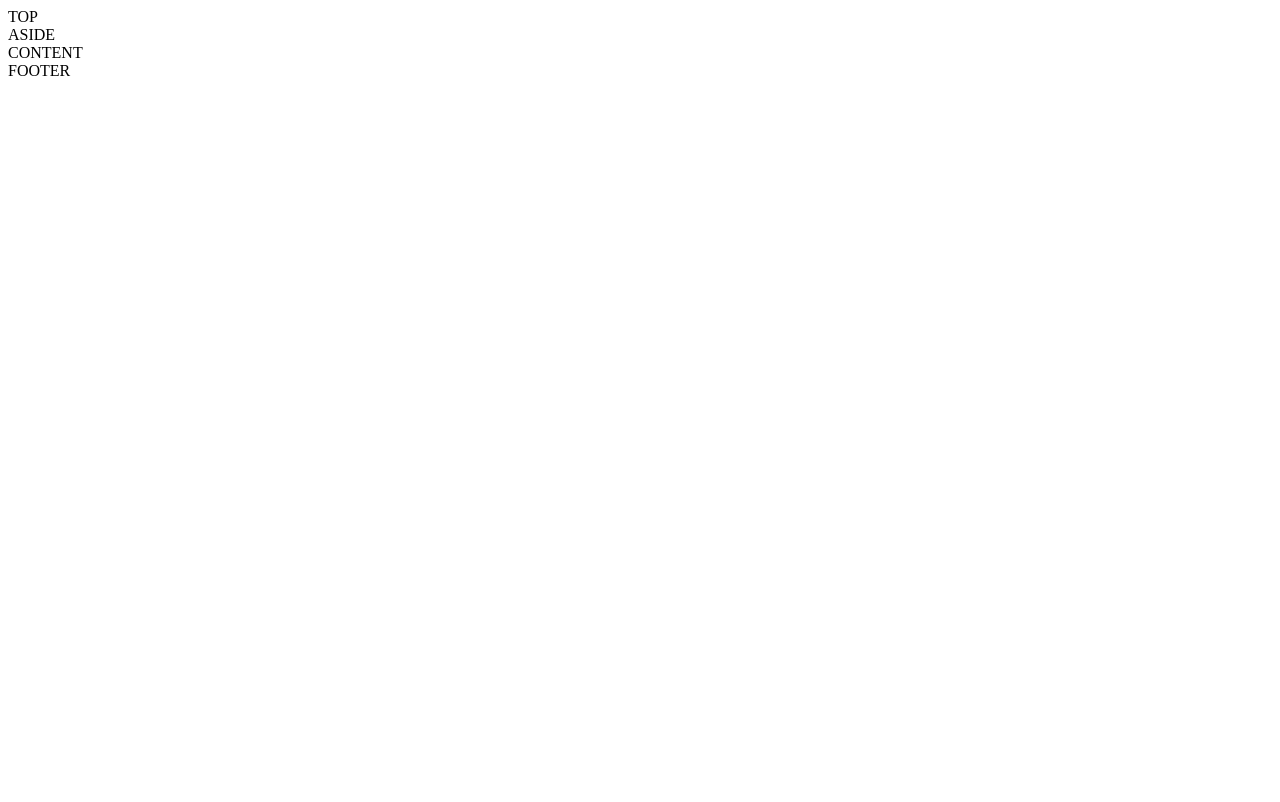
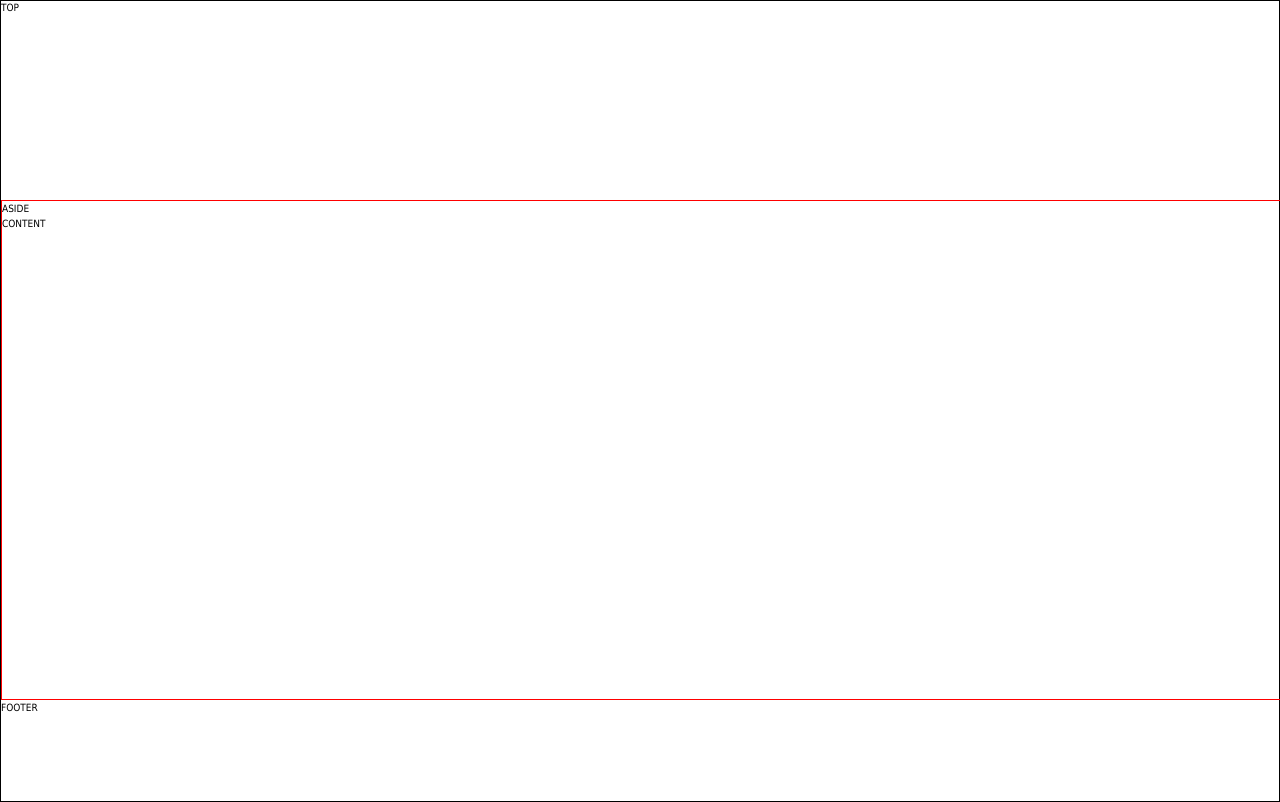
Before and after one commit to afeiship/javascript-toolkit-docs, a website: page src/index.html in a window 1280 px wide. Drawn offline with Linux system fonts and the light colour scheme.

Commit message:
issue: basic layout

```diff
--- a/package.json
+++ b/package.json
@@ -24,5 +24,8 @@
     "gulp-size": "^2.1.0",
     "gulp-uglify": "^2.1.2",
     "yargs": "^4.7.1"
+  },
+  "dependencies": {
+    "web-sass-reset": "github:afeiship/web-sass-reset"
   }
 }
--- a/src/index.html
+++ b/src/index.html
@@ -4,21 +4,22 @@
   <meta charset="UTF-8">
   <meta name="viewport" content="width=device-width, initial-scale=1.0">
   <meta http-equiv="X-UA-Compatible" content="ie=edge">
-  <title>Document</title>
+  <title>Docs</title>
+  <link rel="stylesheet" href="css/docs.css">
 </head>
 <body>
 
   <main class="container">
-    <nav class="top">
+    <header class="header">
       TOP
-    </nav>
-    <section>
-      <aside>ASIDE</aside>
-      <div class="content">
+    </header>
+    <section class="content">
+      <aside class="left">ASIDE</aside>
+      <div class="right">
         CONTENT
       </div>
     </section>
-    <footer>
+    <footer class="footer">
       FOOTER
     </footer>
   </main>
--- /dev/null
+++ b/src/sass/docs.scss
@@ -0,0 +1,32 @@
+@import 'node_modules/web-sass-reset/dist/web-sass-reset.scss';
+
+html,body{
+  height:100%;
+}
+
+.container{
+  min-height:100%;
+  border:1px solid #000;
+  .header{
+    width:100%;
+    height:200px;
+    position: absolute;
+    top:0;
+  }
+  .footer{
+    width:100%;
+    height:100px;
+    position: absolute;
+    bottom:0;
+  }
+
+  .content{
+    border:1px solid #f00;
+    position: absolute;
+    width:100%;
+    top:200px;
+    bottom:100px;
+    >.left{}
+    >.right{}
+  }
+}
```
Also changed, not shown: build/styles.js, build/watch.js (added), src/css/docs.css (added).
